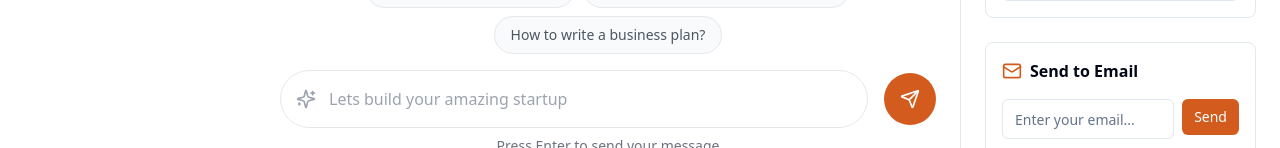
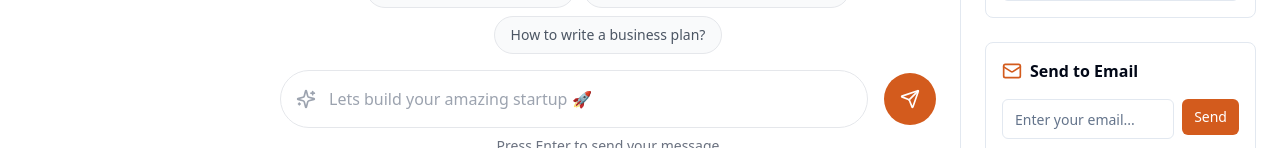
Before and after one commit to welyweah/embark-agent-ui2, a React (Vite) app: page / in a window 1280 px wide. Shown: the part 804-952 px from the top of the page. Built offline with nearby package versions, Linux system fonts and the light colour scheme.

Commit message:
Update input placeholder text
Changed the input placeholder text to "Let's build your amazing startup 🚀" in the Index component.
[skip gpt_engineer]

```diff
--- a/src/pages/Index.tsx
+++ b/src/pages/Index.tsx
@@ -83,7 +83,7 @@ const Index = () => {
             </div>
             <input
               type="text"
-              placeholder="Lets build your amazing startup"
+              placeholder="Lets build your amazing startup 🚀"
               className="flex-1 p-4 pl-12 rounded-full border border-gray-200 focus:outline-none focus:border-primary focus:ring-2 focus:ring-primary/20 transition-all bg-transparent"
             />
             <button className="bg-primary text-white p-4 rounded-full hover:bg-primary/90 transition-colors flex items-center gap-2">
```
